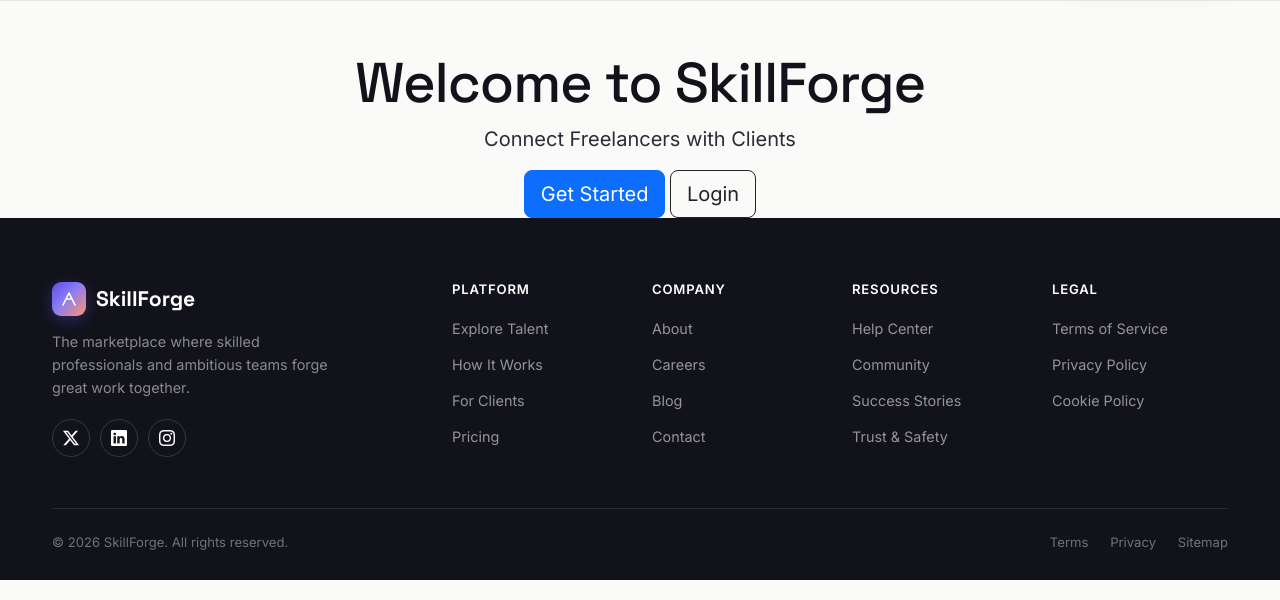
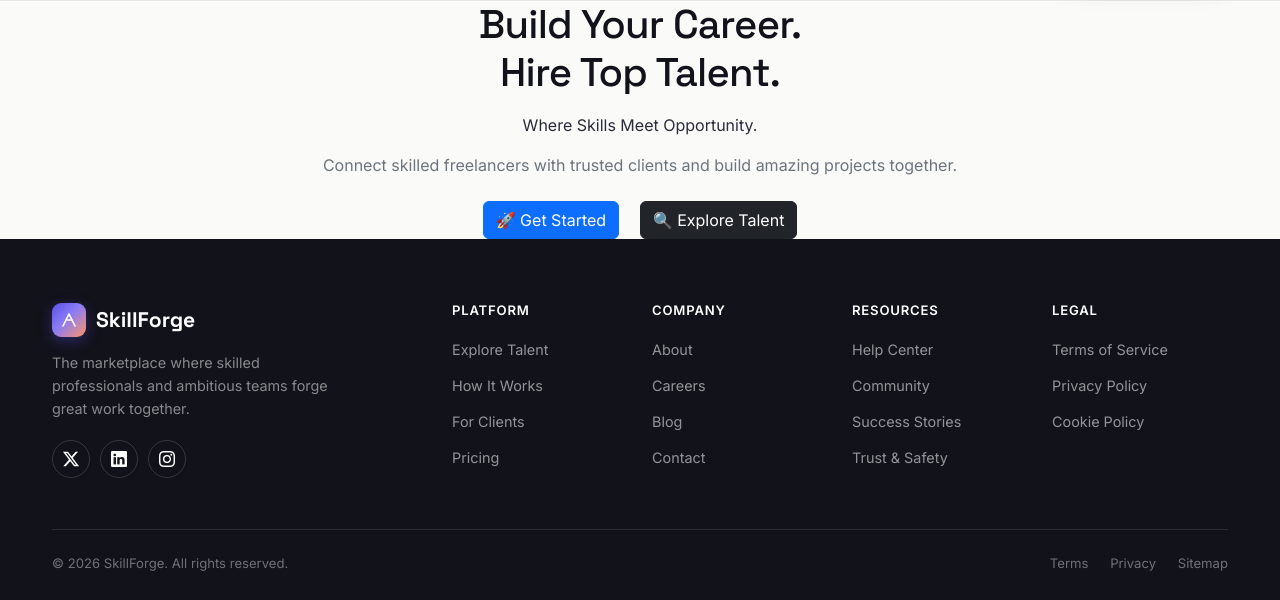
Before and after one commit to syedowes81-maker/SkillForge, a Django app: page / in a window 1280 px wide. Shown: the part 71-671 px from the top of the page. Run offline with Django 5.2, Linux system fonts and the light colour scheme.

Commit message:
improved skillforge landing page hero and navigation

```diff
--- a/accounts/templates/accounts/home.html
+++ b/accounts/templates/accounts/home.html
@@ -2,22 +2,34 @@
 
 {% block content %}
 
-<div class="text-center mt-5">
+<section class="hero text-center">
 
-    <h1 class="display-4">Welcome to SkillForge</h1>
+    <h1>
+        Build Your Career.<br>
+        Hire Top Talent.
+    </h1>
 
-    <p class="lead">
-        Connect Freelancers with Clients
+    <p class="mt-3">
+        Where Skills Meet Opportunity.
     </p>
 
-    <a href="{% url 'register' %}" class="btn btn-primary btn-lg">
-        Get Started
-    </a>
+    <p class="text-secondary">
+        Connect skilled freelancers with trusted clients
+        and build amazing projects together.
+    </p>
 
-    <a href="{% url 'login' %}" class="btn btn-outline-dark btn-lg">
-        Login
-    </a>
+    <div class="mt-4">
 
-</div>
+        <a href="/register/" class="btn btn-primary me-3">
+            🚀 Get Started
+        </a>
+
+        <a href="#" class="btn btn-dark">
+            🔍 Explore Talent
+        </a>
+
+    </div>
+
+</section>
 
 {% endblock %}
```
